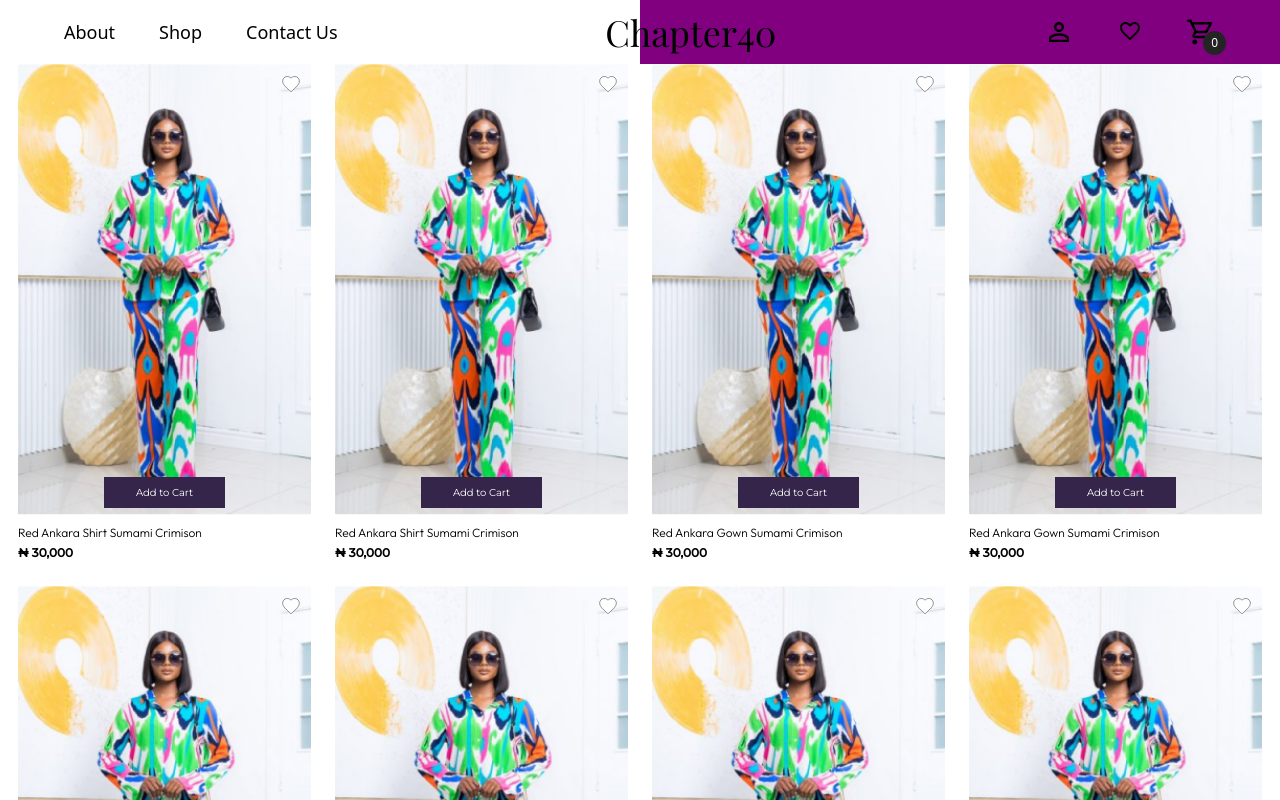
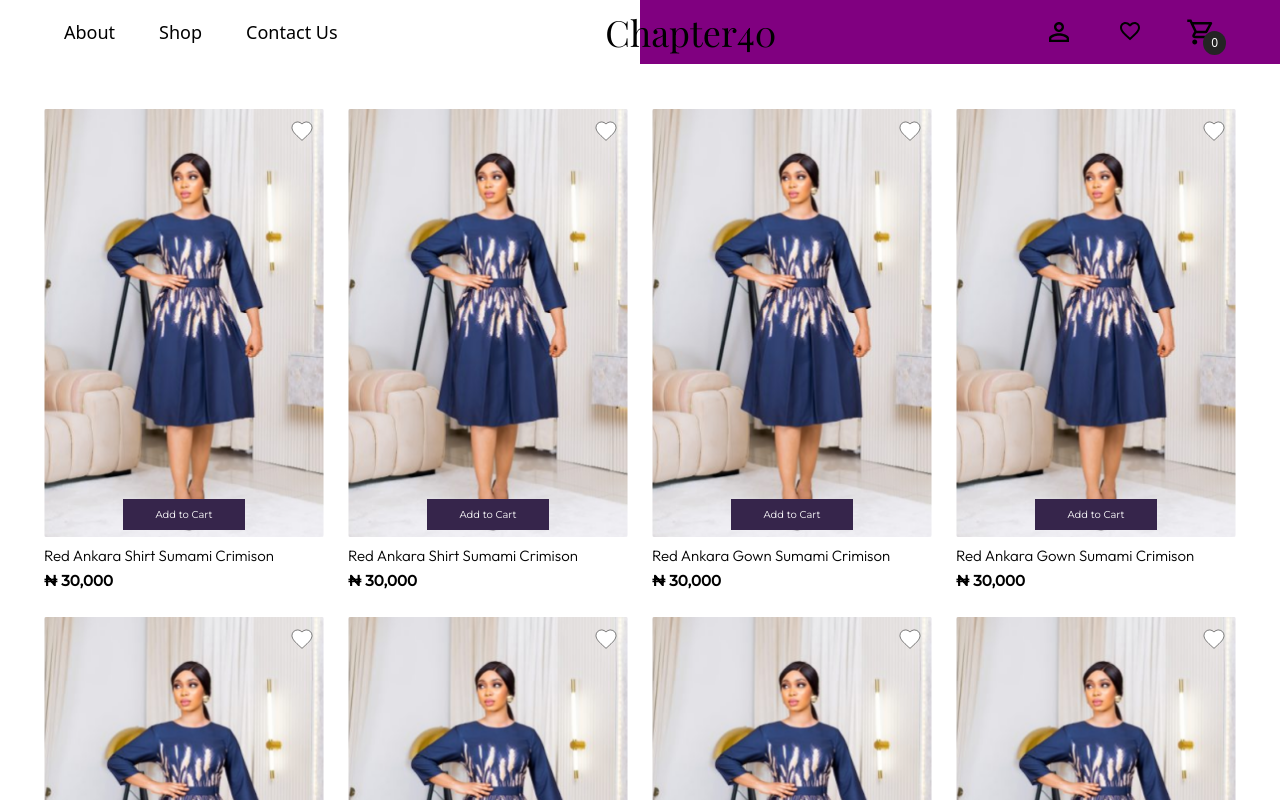
Before and after one commit to Temi-Dire/chapter40-website, a React (Vite) app: page /shop in a window 1280 px wide. Shown: the top 800 px of the page. Built offline with nearby package versions, Linux system fonts and the light colour scheme.

Commit message:
Fixed Grid System for Shop Page

```diff
--- a/src/components/ProductCard.tsx
+++ b/src/components/ProductCard.tsx
@@ -1,7 +1,8 @@
 import { useState } from "react";
 import useStore from "../State";
 
-import dress1 from "/assets/images/dress1.png";
+// import dress1 from "/assets/images/dress1.png";
+import dress4 from "/assets/images/dress4.png";
 import FavoriteIcon from "@mui/icons-material/Favorite";
 
 interface ProductCardProps {
@@ -35,15 +36,15 @@ const ProductCard: React.FC<ProductCardProps> = ({
   }
 
   return (
-    <div className="font-outfit text-[12px] capitalize">
+    <div className="font-outfit text-[12px] sm:text-[15px] 2sm:text-[12px] capitalize md:text-[15px] lg:max-w-[280px] w-full">
       <div className="relative">
         <FavoriteIcon
           strokeWidth={0.5}
           stroke="black"
           style={{
             color: isClicked ? "#36254B" : "white",
-            height: "20px",
-            width: "20px",
+            height: "24px",
+            width: "24px",
           }}
           className={`absolute top-[10px] right-[10px] cursor-pointer`}
           onClick={() => {
@@ -57,7 +58,7 @@ const ProductCard: React.FC<ProductCardProps> = ({
           }}
         />
         <img src={image} alt="" />
-        <img className="rounded-sm w-full h-[auto]" src={dress1} alt="" />
+        <img className="rounded-sm w-full h-[auto]" src={dress4} alt="" />
         <div className="absolute bottom-[7px] flex justify-center w-full">
           <button
             className="bg-darkPrimary hover:bg-opacity-100 text-white font-montserrat border-none border py-2 px-8 cursor-pointer text-[10px] w-fit font-light"
--- a/src/pages/shop.tsx
+++ b/src/pages/shop.tsx
@@ -169,7 +169,7 @@ const Shop = () => {
             </div>
           </div>
         </div> */}
-      <div className="px-[18px] w-full grid grid-cols-2 2sm:grid-cols-3 md:grid-cols-4 gap-[24px]">
+      <div className="py-[45px] px-[18px] w-full grid grid-cols-2 2sm:grid-cols-3 lg:grid-cols-4 gap-[24px] lg:mx-auto lg:w-fit">
         {filteredProducts.slice(0, displayedProducts).map((prod, index) => (
           <ProductCard
             key={index}
```
Also changed, not shown: public/assets/images/dress4.png (added).
